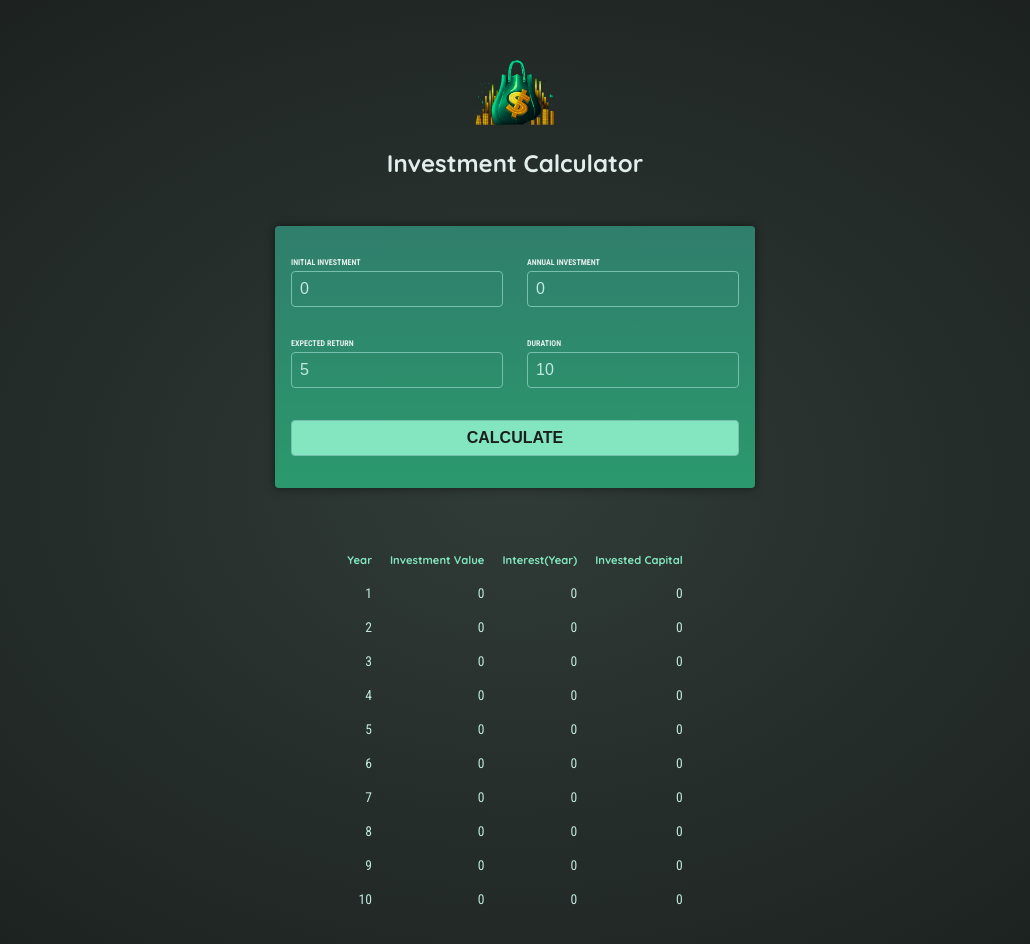
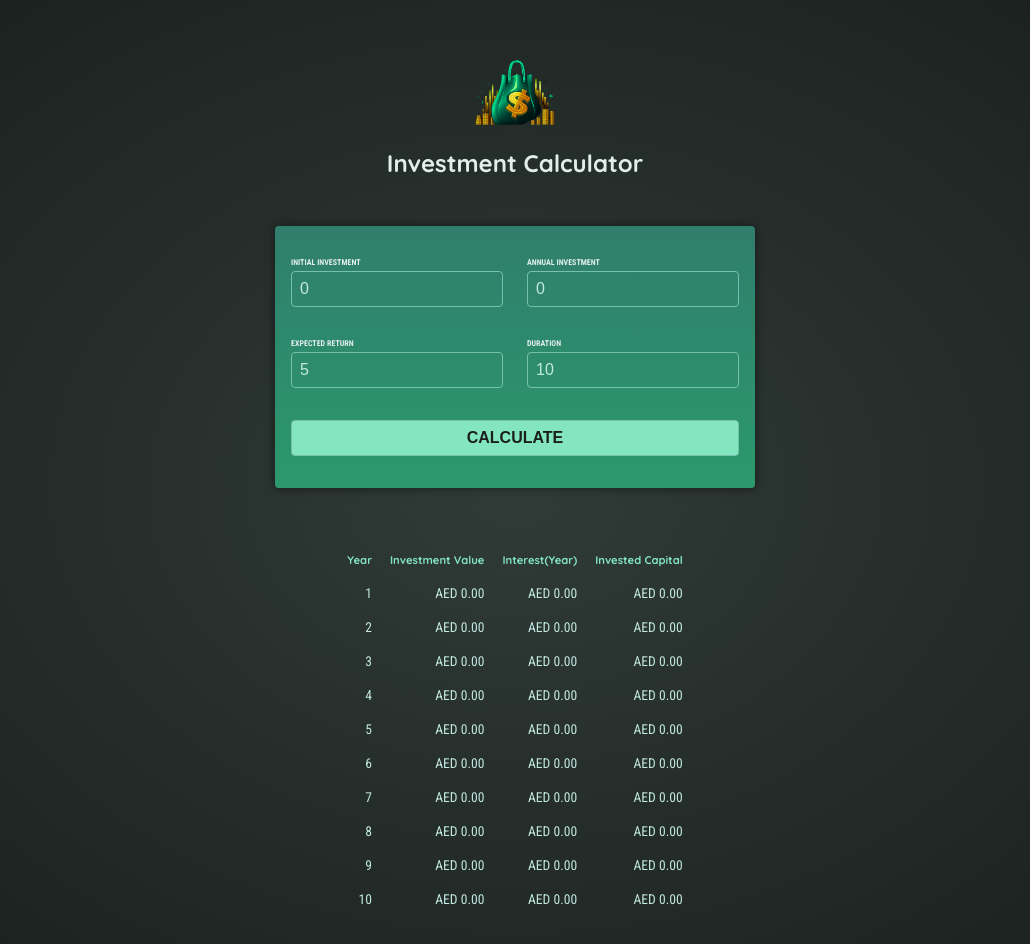
Before and after one commit to sailakshmy/angular-investment-calculator, an Angular app: page / in a window 1280 px wide. Both pictures are taken after a click on the button "CALCULATE". Shown: the top 944 px of the page, without its empty margins (125-1155 px from the left). Built offline with nearby package versions, Linux system fonts and the light colour scheme.

Commit message:
Added the currency pipe to format the data

```diff
--- a/src/app/components/investment-results/investment-results.component.html
+++ b/src/app/components/investment-results/investment-results.component.html
@@ -14,9 +14,9 @@
     @for (data of results; track data.year) {
     <tr>
       <td>{{ data.year }}</td>
-      <td>{{ data.valueEndOfYear }}</td>
-      <td>{{ data.interest }}</td>
-      <td>{{ data.totalAmountInvested }}</td>
+      <td>{{ data.valueEndOfYear | currency : "AED " }}</td>
+      <td>{{ data.interest | currency : "AED " }}</td>
+      <td>{{ data.totalAmountInvested | currency : "AED " }}</td>
     </tr>
     }
   </tbody>
--- a/src/app/components/investment-results/investment-results.component.ts
+++ b/src/app/components/investment-results/investment-results.component.ts
@@ -1,10 +1,11 @@
 import { Component, Input } from "@angular/core";
+import { CurrencyPipe } from "@angular/common";
 import { InvestmentOutput } from "../../app.model";
 
 @Component({
   selector: "app-investment-results",
   standalone: true,
-  imports: [],
+  imports: [CurrencyPipe],
   templateUrl: "./investment-results.component.html",
   styleUrl: "./investment-results.component.css",
 })
```
